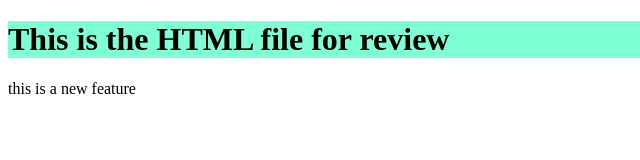
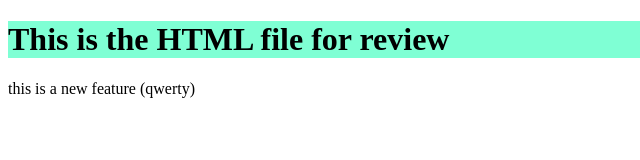
Before and after one commit to Prateek-5/local-repo, a plain HTML site: page index.html in a window 1280 px wide. Shown: the full height of the page, 0-640 px from the left. Drawn offline with Linux system fonts and the light colour scheme.

Commit message:
this is the 2 commit on feature branch

```diff
--- a/index.html
+++ b/index.html
@@ -8,6 +8,6 @@
 </head>
 <body>
     <h1>This is the HTML file for review</h1>
-    <p>this is a new feature</p>
+    <p>this is a new feature (qwerty)</p>
 </body>
 </html>
```
